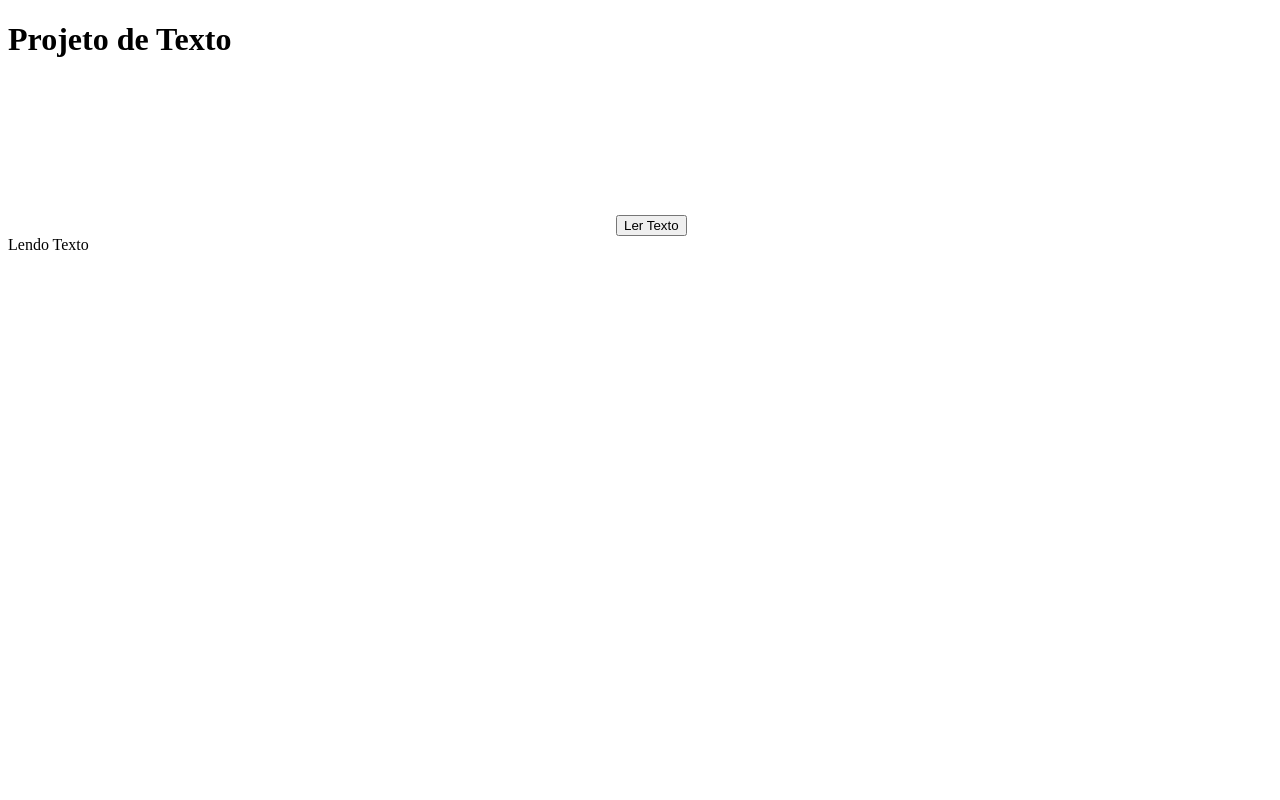
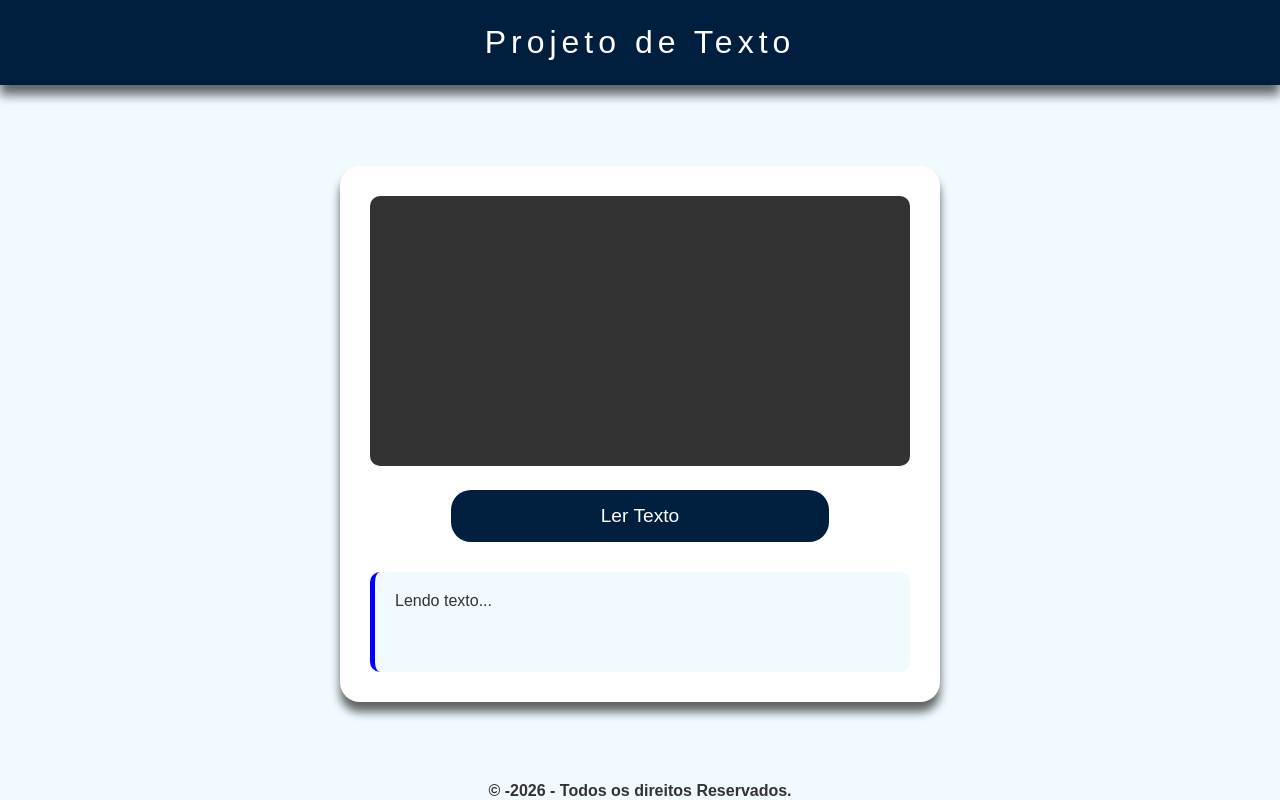
Before and after one commit to AllanFreire/projeto-5-front, a plain HTML site: page index.html in a window 1280 px wide. Drawn offline with Linux system fonts and the light colour scheme.

Commit message:
Style: Estilizando a Pagina no CSS

```diff
--- a/index.html
+++ b/index.html
@@ -4,23 +4,28 @@
     <meta charset="UTF-8">
     <meta name="viewport" content="width=device-width, initial-scale=1.0">
     <!-- CSS EXTERNO -->
-    <link rel="stylesheet" href="./src/css/style.css">
-    <!-- JS EXTERNO -->
-    <script src="./src/js/script.js"></script>
-    <title>Projetoapi</title>
+     <link rel="stylesheet" href="./src/css/style.css">
+    <title>Projeto Api</title>
 </head>
 <body>
     <header>
-        <h1>Projeto de Texto</h1>
+        <h1>Projeto de  Texto</h1>
     </header>
     <main>
         <div class="container">
             <video id="video" autoplay playsinline></video>
             <canvas id="canvas"></canvas>
             <button id="btn-texto">Ler Texto</button>
-            <div id="saida>">Lendo Texto</div>
+            <div id="saida">Lendo texto...</div>
+
         </div>
+
     </main>
+    <footer>
+        <p>&copy; -2026 - Todos os direitos Reservados.</p>
+    </footer>
 
+    <!-- JS EXTERNO -->
+     <script src="./src/js/script.js"></script>
 </body>
 </html>
--- a/src/css/style.css
+++ b/src/css/style.css
@@ -0,0 +1,94 @@
+:root{
+    --color1:#fff;
+    --color2:#333;
+    --bgColor1: #f0faff;
+    --bgColor2:#001f3f;
+    --fontFamily: "Cascadian Code", sans-serif;
+}
+
+*{
+    margin:0;
+    padding:0;
+    box-sizing:border-box;
+}
+body{
+    background:var(--bgColor1);
+    font-family:var(--fontFamily);
+    display:flex;
+    flex-direction:column;
+    min-height:100vh;
+    color:var(--color2);
+}
+
+header{
+    background:var(--bgColor2);
+    color:var(--color1);
+    padding:1.5rem;
+    text-align:center;
+    box-shadow:0 10px 10px rgba(0,0,0,0.6);
+}
+header h1{
+    font-weight:400;
+    letter-spacing: 5px;
+}
+main{
+    flex:1;
+    display:flex;
+    justify-content:center;
+    align-items:center;
+    padding:20px;
+}
+
+.container{
+    background:var(--color1);
+    width:100%;/*largura maxima*/
+    max-width:600px;/*largura maxima utilizada*/
+    padding:30px;
+    border-radius:20px;
+    box-shadow:0 10px 10px rgba(0,0,0,0.6);
+    text-align:center;
+}
+#canvas{
+    display:none;/*esconder tela*/
+}
+#video{
+    width:100%;
+    height:auto;
+    border-radius:10px;
+    background:var(--color2);
+    color:var(--color1);
+    margin-bottom:20px;
+    /*espelha  a camera para parecer um espelho*/
+    transform:scaleX(-1);
+}
+#btn-texto{
+    background:var(--bgColor2);
+    color:var(--color1);
+    border:none;
+    padding:15px 30px;
+    font-size: 1.2rem;
+    border-radius:20px;
+    width:70%;
+    margin-bottom:30px;
+}
+#btn-texto:hover{
+    transform:translateY(-5px);
+    color:var(--color2);
+    background:var(--bgColor1);
+    font-weight:900;
+}
+#saida{
+    background:var(--bgColor1);
+    padding:20px;
+    border-radius:10px;
+    border-left: 5px solid blue;
+    min-height:100px;
+    text-align:left;
+    word-wrap:break-word;
+    color:var(--color2);
+}
+footer p{
+    display:flex;
+    justify-content:center;
+    font-weight:700;
+}
```
